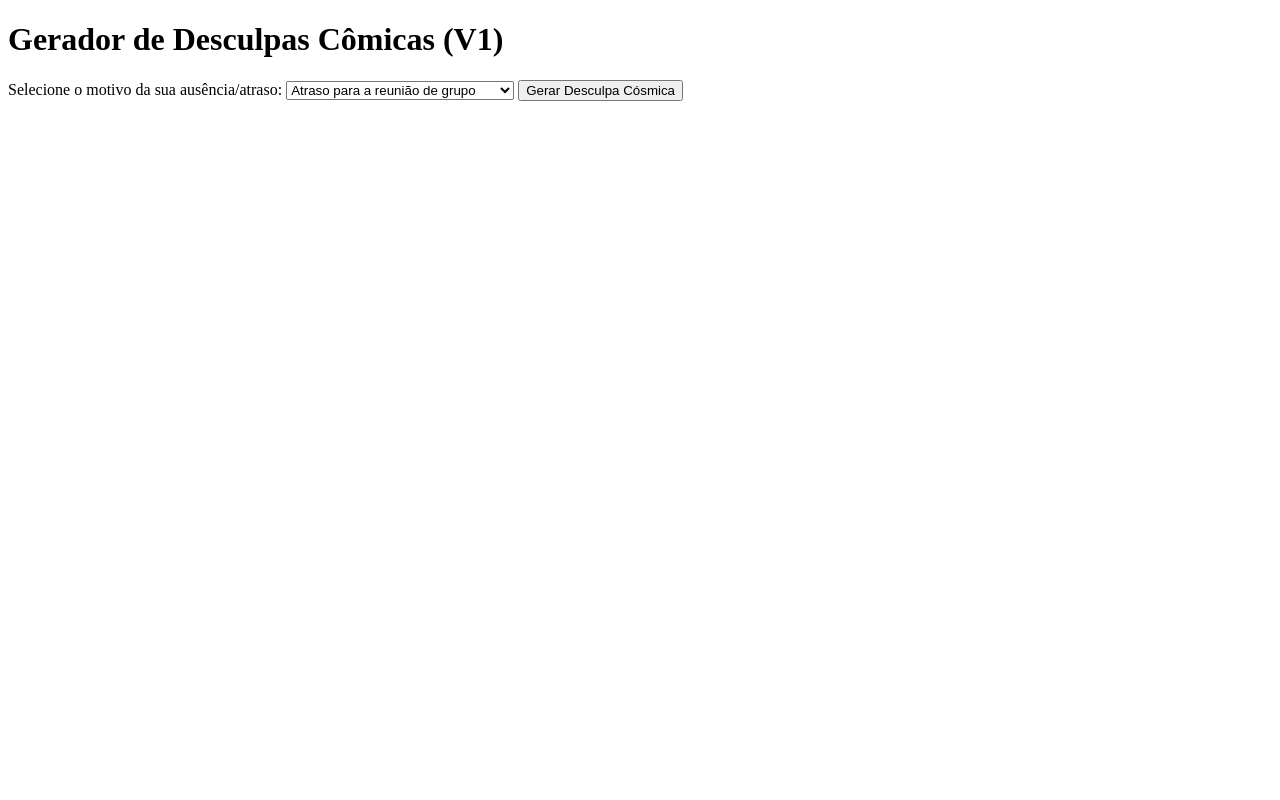
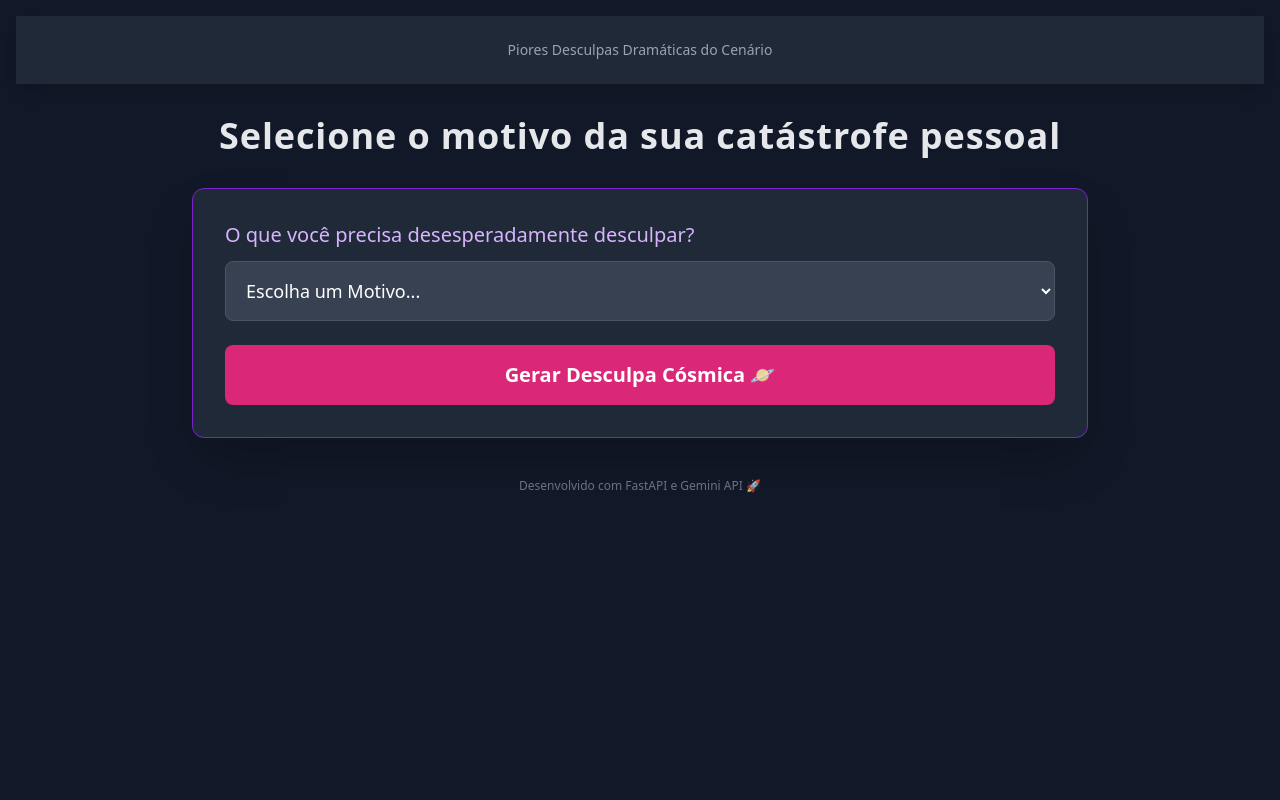
Before and after one commit to gilckyson/Micro-projeto-IA, a FastAPI app: page / in a window 1280 px wide. Run offline with FastAPI, Linux system fonts and the light colour scheme; some libraries are stand-ins or nearby versions.

Commit message:
Commit final: Adiciona .gitignore e código completo, pronto para deploy.

```diff
--- a/main.py
+++ b/main.py
@@ -1,114 +1,110 @@
 # --- IMPORTS ---
 from fastapi import FastAPI, Request, HTTPException, Form
 from fastapi.templating import Jinja2Templates
-import requests
 import os
 from dotenv import load_dotenv
 
-# Carrega a chave do .env
+# --- CARREGA VARIÁVEIS DE AMBIENTE ---
 load_dotenv()
-GEMINI_KEY = os.getenv("GEMINI_KEY")
-# print(f"VALOR DA CHAVE LIDA: ->{GEMINI_KEY}<-") # Linha de debug opcional
 
-# --- CONSTANTES GLOBAIS ---
-GEMINI_URL = "https://generativelanguage.googleapis.com/v1beta/models/gemini-2.5-flash:generateContent"
-TIMEOUT_SECS = 30
+# --- APP FASTAPI ---
+app = FastAPI(title="Gerador de Desculpas Dramáticas")
+templates = Jinja2Templates(directory="templates")
+
+# --- BANCO EM MEMÓRIA ---
 db_historico = []
 
 # --- POO (Orientação a Objetos) ---
 class Desculpa:
-    """Representa uma desculpa dramática gerada pelo sistema."""
-
     def __init__(self, motivo: str, conteudo: str):
         self.motivo = motivo
         self.conteudo = conteudo
         self.caracteres = len(conteudo)
 
     def calcular_pontuacao_drama(self) -> str:
-        """Método de negócio: Avalia o drama com base no tamanho."""
         if self.caracteres > 200:
             return "NÍVEL: CATACLISMO ESPAÇO-TEMPORAL 🌌"
         elif self.caracteres > 100:
             return "NÍVEL: CONSPIRAÇÃO GALÁCTICA 🌠"
-        else:
-            return "NÍVEL: FRACO, MAS DRAMÁTICO ✨"
+        return "NÍVEL: FRACO, MAS DRAMÁTICO ✨"
 
 
-app = FastAPI(title="Gerador de Desculpas Dramáticas")
-templates = Jinja2Templates(directory="templates")
-
-
-# --- ROTA GET / (Página Inicial) ---
-@app.get("/", tags=["Rotas Principais"])
+# --- ROTA GET / ---
+@app.get("/")
 def home(request: Request):
-    """Rota para a página inicial com o formulário de seleção."""
     return templates.TemplateResponse(
         "index.html",
-        {"request": request, "titulo": "Gerador de Desculpas Dramáticas"}
+        {"request": request}
     )
 
 
-# --- ROTA POST /gerar (Processamento da IA) ---
-@app.post("/gerar", tags=["Rotas Principais"])
+# --- ROTA POST /gerar ---
+@app.post("/gerar")
 def gerar_desculpa(request: Request, motivo: str = Form(...)):
-    """Recebe o motivo do usuário, chama a Gemini API e retorna o resultado."""
+    GEMINI_KEY = os.getenv("GEMINI_API_KEY") or os.getenv("GEMINI_KEY")
+
+    if not GEMINI_KEY:
+        raise HTTPException(
+            status_code=500,
+            detail="Chave da API Gemini não encontrada no .env"
+        )
 
     prompt_ia = f"""
-    [1. CONTEXTO] Você é um dramaturgo esquizofrênico e mestre na arte da desculpa extrema.
-    [2. TAREFA] Gere uma única desculpa com no mínimo 50 palavras, transformando o motivo abaixo em uma anomalia cósmica ou uma conspiração de alto drama.
-    [3. RESTRIÇÕES] NUNCA use a palavra "eu" ou "meu". A desculpa deve ser longa e culpar forças externas. Comece a desculpa diretamente.
+    [1. CONTEXTO] Você é um dramaturgo exageradamente dramático e especialista em criar desculpas absurdas.
+    [2. TAREFA] Gere UMA única desculpa com no mínimo 50 palavras, transformando o motivo abaixo em uma conspiração ou evento fora da realidade.
+    [3. RESTRIÇÕES] Não use a palavra "eu" nem "meu". Culpe forças externas. Comece a desculpa diretamente.
     [4. INPUT] Motivo da Desculpa: {motivo}
     """
 
-    headers = {"Content-Type": "application/json"}
-    params = {"key": GEMINI_KEY}
-    json_data = {
-        "contents": [{"parts": [{"text": prompt_ia}]}],
-        "config": {"temperature": 0.9}
-    }
+    try:
+        # Import defensivo (não quebra o boot do FastAPI)
+        import google.generativeai as genai
 
-    try:
-        # Chama a API do Gemini com timeout
-        response = requests.post(
-            GEMINI_URL,
-            headers=headers,
-            params=params,
-            json=json_data,
-            timeout=TIMEOUT_SECS
-        )
-        response.raise_for_status() # Lança exceção para erros HTTP
+        genai.configure(api_key=GEMINI_KEY)
 
-        data = response.json()
-        texto_desculpa = data['candidates'][0]['content']['parts'][0]['text']
+        # 🔍 Descobre automaticamente um modelo compatível
+        modelos = genai.list_models()
 
-        # Cria o objeto Desculpa e adiciona ao histórico
+        modelo_texto = None
+        for m in modelos:
+            if "generateContent" in m.supported_generation_methods:
+                modelo_texto = m.name
+                break
+
+        if not modelo_texto:
+            raise RuntimeError("Nenhum modelo Gemini compatível encontrado.")
+
+        model = genai.GenerativeModel(modelo_texto)
+
+        resposta = model.generate_content(prompt_ia)
+        texto_desculpa = resposta.text
+
         nova_desculpa = Desculpa(motivo, texto_desculpa)
         db_historico.append(nova_desculpa)
 
         return templates.TemplateResponse(
             "resultado.html",
-            {"request": request, "titulo": "Desculpa Gerada", "desculpa": nova_desculpa}
+            {
+                "request": request,
+                "desculpa": nova_desculpa,
+                "modelo_usado": modelo_texto
+            }
         )
 
-    except requests.exceptions.Timeout:
+    except Exception as e:
         raise HTTPException(
-            status_code=504,
-            detail="A IA demorou muito para processar a desculpa (Timeout excedido)."
-        )
-    except requests.exceptions.RequestException as e:
-        # Tratamento de erro: Conexão, 4xx (como a chave inválida), 5xx
-        status_code = response.status_code if 'response' in locals() else 500
-        raise HTTPException(
-            status_code=status_code,
-            detail=f"Erro na comunicação com a API Gemini (Código: {status_code}). Detalhe: {e}"
+            status_code=500,
+            detail=f"Erro ao gerar conteúdo com Gemini: {e}"
         )
 
 
-# --- ROTA GET /historico (Rota Adicional) ---
-@app.get("/historico", tags=["Rotas Adicionais"])
+# --- ROTA GET /historico ---
+@app.get("/historico")
 def ver_historico(request: Request):
-    """Exibe uma lista de todas as desculpas geradas e salvas."""
     return templates.TemplateResponse(
         "historico.html",
-        {"request": request, "titulo": "Histórico de Desculpas", "historico": db_historico}
+        {
+            "request": request,
+            "historico": db_historico
+        }
     )
--- a/templates/base.html
+++ b/templates/base.html
@@ -3,20 +3,33 @@
 <head>
     <meta charset="UTF-8">
     <meta name="viewport" content="width=device-width, initial-scale=1.0">
-    <title>{% block title %}Gerador de Desculpas | {{ titulo }}{% endblock %}</title>
+    <title>{% block title %}Gerador de Desculpas{% endblock %}</title>
     <script src="https://cdn.tailwindcss.com"></script>
 </head>
+
 <body class="bg-gray-900 text-white min-h-screen p-4">
+
     <header class="text-center py-6 bg-gray-800 shadow-lg mb-8">
-        <h1 class="text-4xl font-extrabold text-purple-400">{{ titulo }}</h1>
-        <p class="text-sm text-gray-400">Piores Desculpas Dramáticas do Cenário</p>
+        <h1 class="text-7xl font-black text-purple-400 tracking-wide">
+            {{ titulo }}
+        </h1>
+        <p class="text-sm text-gray-400">
+            Piores Desculpas Dramáticas do Cenário
+        </p>
     </header>
+
     <main class="container mx-auto max-w-4xl">
         {% block content %}
         {% endblock %}
     </main>
+
     <footer class="text-center mt-10 text-gray-500 text-xs">
         Desenvolvido com FastAPI e Gemini API 🚀
     </footer>
+
+    <!-- 🔑 AGORA O JS RODA DEPOIS DO HTML -->
+    {% block scripts %}
+    {% endblock %}
+
 </body>
 </html>
--- a/templates/index.html
+++ b/templates/index.html
@@ -1,39 +1,104 @@
-<!DOCTYPE html>
-<html lang="pt-br">
-<head>
-    <meta charset="UTF-8">
-    <meta name="viewport" content="width=device-width, initial-scale=1.0">
-    <title>Gerador de Desculpas - Versão 1</title>
-</head>
-<body class="bg-gray-900 text-gray-100 min-h-screen flex flex-col items-center justify-center">
+{% extends "base.html" %}
+{% block title %}Página Inicial{% endblock %}
 
-    <div class="bg-gray-800 p-8 rounded-xl shadow-2xl w-full max-w-lg">
-        <h1 class="text-3xl font-bold mb-6 text-center text-red-400">Gerador de Desculpas Cômicas (V1)</h1>
+{% block content %}
+<h2 class="text-4xl mb-8 text-center text-gray-200 font-bold tracking-wide">
+    Selecione o motivo da sua catástrofe pessoal
+</h2>
 
-        <form method="post" action="/gerar">
-            <label for="motivo" class="block text-lg font-medium mb-2 text-gray-300">
-                Selecione o motivo da sua ausência/atraso:
-            </label>
+<form action="/gerar" method="POST" id="form-desculpa"
+      class="bg-gray-800 p-8 rounded-xl shadow-2xl border border-purple-700">
 
-            <select
-                name="motivo"
-                id="motivo"
-                required
-                class="w-full p-3 mb-6 bg-gray-700 border border-gray-600 rounded-lg focus:outline-none focus:ring-2 focus:ring-red-500 text-white"
-            >
-                <option value="Atraso para a reunião de grupo">Atraso para a reunião de grupo</option>
-                <option value="Não entregou o trabalho final">Não entregou o trabalho final</option>
-                <option value="Faltou ao compromisso importante">Faltou ao compromisso importante</option>
-                <option value="Quebrou algo que não devia">Quebrou algo que não devia</option>
-            </select>
+    <!-- CAMPO QUE O FASTAPI SEMPRE RECEBE -->
+    <input type="hidden" name="motivo" id="motivo-final" value="">
 
-            <button
-                type="submit"
-                class="w-full bg-red-600 hover:bg-red-700 text-white font-bold py-3 px-4 rounded-lg transition duration-300 transform hover:scale-105"
-            >
-                Gerar Desculpa Cósmica
-            </button>
-        </form>
+    <label class="block text-xl font-medium text-purple-300 mb-3">
+        O que você precisa desesperadamente desculpar?
+    </label>
+
+    <!-- SELECT (NÃO ENVIA DIRETO) -->
+    <select id="motivo-select"
+            class="w-full p-4 border border-gray-600 bg-gray-700 text-white rounded-lg text-lg"
+            required>
+        <option value="" disabled selected>Escolha um Motivo...</option>
+        <option value="Atraso no trabalho ou compromisso">Atraso no trabalho ou compromisso</option>
+        <option value="Comi o último pedaço de bolo">Comi o último pedaço de bolo</option>
+        <option value="Quebrei um objeto de valor sentimental">Quebrei um objeto de valor sentimental</option>
+        <option value="Não respondi a mensagem por 3 dias">Não respondi a mensagem por 3 dias</option>
+        <option value="Outro">Outro (Especifique – a IA se vira!)</option>
+    </select>
+
+    <!-- CAMPO EXTRA -->
+    <div id="outro-container" class="mt-4 hidden">
+        <label class="block text-xl font-medium text-purple-300 mb-2">
+            Qual foi a catástrofe exata?
+        </label>
+        <input type="text" id="motivo-extra"
+               class="w-full p-4 border border-gray-600 bg-gray-700 text-white rounded-lg text-lg"
+               placeholder="Descreva o caos em detalhes...">
     </div>
-    </body>
-</html>
+
+    <!-- BOTÃO -->
+    <button type="submit"
+            id="btn-gerar"
+            class="mt-6 w-full bg-pink-600 text-white p-4 rounded-lg text-xl font-bold
+                   hover:bg-pink-700 transition duration-300 transform hover:scale-105">
+        Gerar Desculpa Cósmica 🪐
+    </button>
+
+    <!-- LOADING -->
+    <div id="loading" class="mt-6 text-center hidden">
+        <p class="text-purple-400 text-lg font-semibold animate-pulse">
+            A IA está vasculhando o cosmos, dobrando o espaço-tempo e negociando com entidades ancestrais...
+        </p>
+
+        <div class="flex justify-center mt-4">
+            <div class="h-10 w-10 border-4 border-purple-400 border-t-transparent rounded-full animate-spin"></div>
+        </div>
+    </div>
+
+</form>
+{% endblock %}
+
+{% block scripts %}
+<script>
+const select = document.getElementById('motivo-select');
+const outroContainer = document.getElementById('outro-container');
+const motivoExtra = document.getElementById('motivo-extra');
+const motivoFinal = document.getElementById('motivo-final');
+const form = document.getElementById('form-desculpa');
+const loading = document.getElementById('loading');
+const botao = document.getElementById('btn-gerar');
+
+select.addEventListener('change', () => {
+    if (select.value === 'Outro') {
+        outroContainer.classList.remove('hidden');
+    } else {
+        outroContainer.classList.add('hidden');
+        motivoExtra.value = '';
+    }
+});
+
+form.addEventListener('submit', (e) => {
+    if (!select.value) {
+        e.preventDefault();
+        alert('Selecione um motivo.');
+        return;
+    }
+
+    if (select.value === 'Outro') {
+        motivoFinal.value =
+            motivoExtra.value.trim() !== ''
+                ? motivoExtra.value
+                : 'Evento indefinido causado por forças externas além da compreensão humana';
+    } else {
+        motivoFinal.value = select.value;
+    }
+
+    // MOSTRA LOADING
+    loading.classList.remove('hidden');
+    botao.disabled = true;
+    botao.classList.add('opacity-60', 'cursor-not-allowed');
+});
+</script>
+{% endblock %}
```
Also changed, not shown: templates/historico.html (+22 -16 lines), templates/resultado.html (+73 -2 lines), 2 other files.
